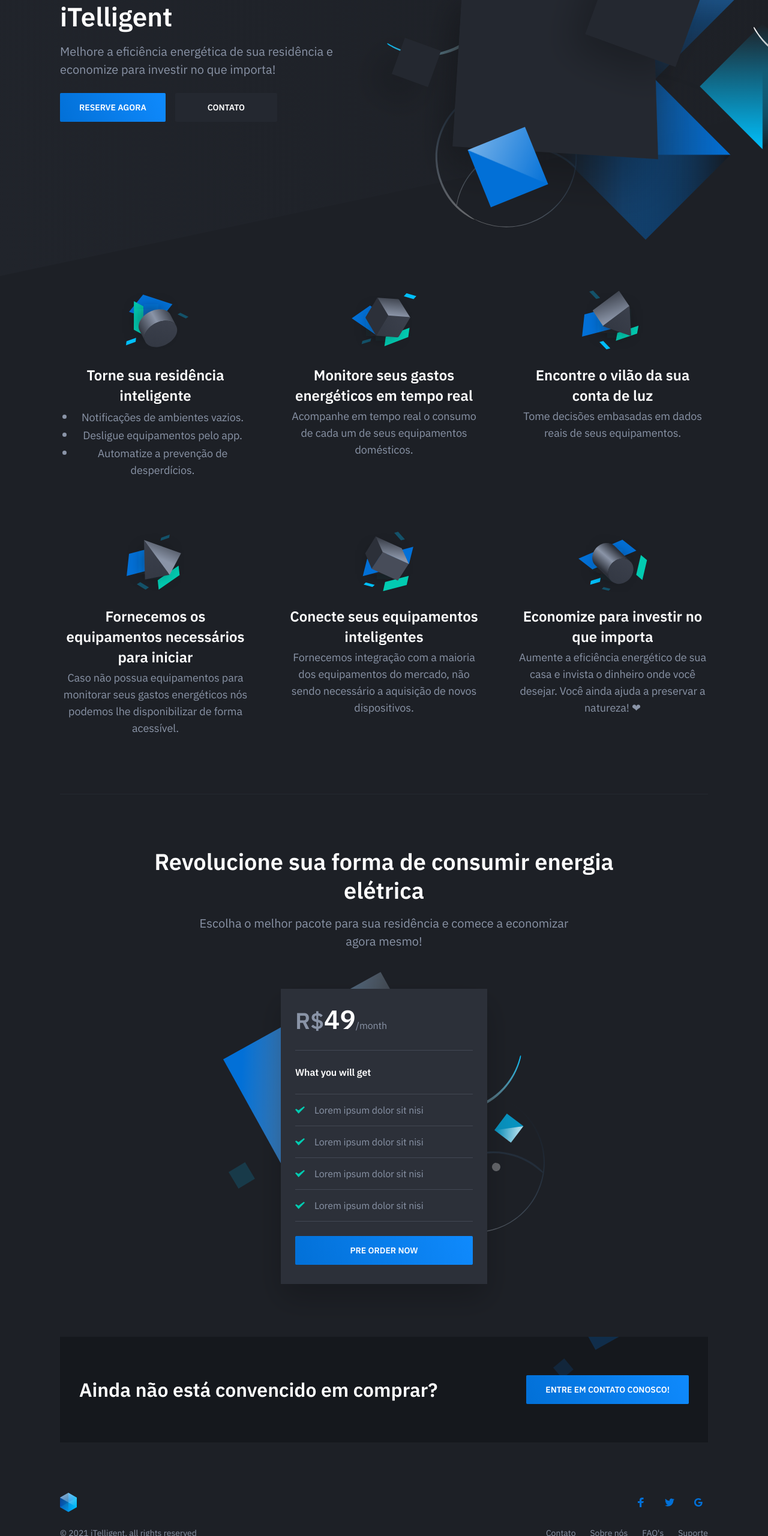
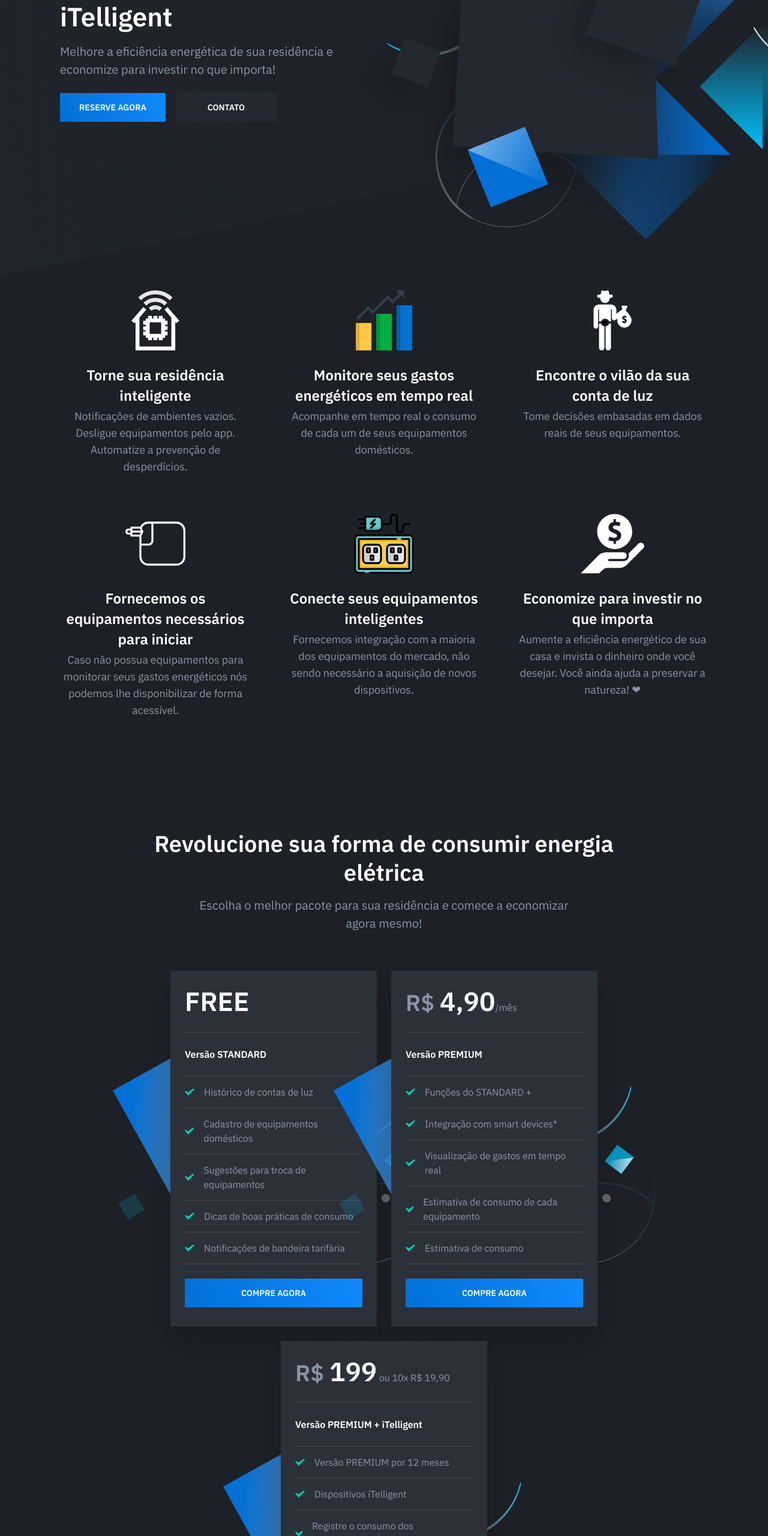
Before and after one commit to BrunoSimm/iTelligent, a website: page index.html in a window 1280 px wide. Shown: the part 240-2800 px from the top of the page at 60% size. Drawn offline with nearby package versions, Linux system fonts and the light colour scheme.

Commit message:
Listagem de planos, icons de planos

```diff
--- a/index.html
+++ b/index.html
@@ -33,7 +33,7 @@
 						<div class="hero-copy">
 	                        <h1 class="hero-title mt-0">iTelligent</h1>
 	                        <p class="hero-paragraph">Melhore a eficiência energética de sua residência e economize para investir no que importa!</p>
-	                        <div class="hero-cta"><a class="button button-primary" href="#">RESERVE AGORA</a><a class="button" href="#">CONTATO</a></div>
+	                        <div class="hero-cta"><a class="button button-primary" href="#">RESERVE AGORA</a><a class="button" target="_blank" href="https://forms.gle/hw8UTjad1pN8d1469">CONTATO</a></div>
 						</div>
 						<div class="hero-figure anime-element">
 							<svg class="placeholder" width="528" height="396" viewBox="0 0 528 396">
@@ -61,27 +61,18 @@
                             <div class="feature text-center is-revealing">
                                 <div class="feature-inner">
                                     <div class="feature-icon">
-										<img src="dist/images/feature-icon-01.svg" alt="Feature 01">
+										<img src="dist/images/smart-home-svgrepo-com.svg" alt="Feature 01">
                                     </div>
                                     <h4 class="feature-title mt-24">Torne sua residência inteligente</h4>
-                                    <ul>
-                                        <li>
                                             <p class="text-sm mb-0">Notificações de ambientes vazios.</p>
-                                        </li>
-                                        <li>
                                             <p class="text-sm mb-0">Desligue equipamentos pelo app.</p>
-                                        </li>
-                                        <li>
                                             <p class="text-sm mb-0">Automatize a prevenção de desperdícios.</p>
-                                        </li>
-                                    </ul>
-
                                 </div>
                             </div>
 							<div class="feature text-center is-revealing">
                                 <div class="feature-inner">
                                     <div class="feature-icon">
-										<img src="dist/images/feature-icon-02.svg" alt="Feature 02">
+										<img src="dist/images/statistics-svgrepo-com.svg" alt="Feature 02">
                                     </div>
                                     <h4 class="feature-title mt-24">Monitore seus gastos energéticos em tempo real</h4>
                                     <p class="text-sm mb-0">Acompanhe em tempo real o consumo de cada um de seus equipamentos domésticos.</p>
@@ -90,7 +81,7 @@
                             <div class="feature text-center is-revealing">
                                 <div class="feature-inner">
                                     <div class="feature-icon">
-										<img src="dist/images/feature-icon-03.svg" alt="Feature 03">
+										<img src="dist/images/bandit-svgrepo-com.svg" alt="Feature 03">
                                     </div>
                                     <h4 class="feature-title mt-24">Encontre o vilão da sua conta de luz</h4>
                                     <p class="text-sm mb-0">Tome decisões embasadas em dados reais de seus equipamentos.</p>
@@ -99,7 +90,7 @@
                             <div class="feature text-center is-revealing">
                                 <div class="feature-inner">
                                     <div class="feature-icon">
-										<img src="dist/images/feature-icon-04.svg" alt="Feature 04">
+										<img src="dist/images/plug-energy-svgrepo-com.svg" alt="Feature 04">
                                     </div>
                                     <h4 class="feature-title mt-24">Fornecemos os equipamentos necessários para iniciar</h4>
                                     <p class="text-sm mb-0">Caso não possua equipamentos para monitorar seus gastos energéticos nós podemos lhe disponibilizar de forma acessível.</p>
@@ -108,7 +99,7 @@
 							<div class="feature text-center is-revealing">
                                 <div class="feature-inner">
                                     <div class="feature-icon">
-										<img src="dist/images/feature-icon-05.svg" alt="Feature 05">
+										<img src="dist/images/plug-socket-svgrepo2.svg" alt="Feature 05">
                                     </div>
                                     <h4 class="feature-title mt-24">Conecte seus equipamentos inteligentes</h4>
                                     <p class="text-sm mb-0">Fornecemos integração com a maioria dos equipamentos do mercado, não sendo necessário a aquisição de novos dispositivos.</p>
@@ -117,7 +108,7 @@
                             <div class="feature text-center is-revealing">
                                 <div class="feature-inner">
                                     <div class="feature-icon">
-										<img src="dist/images/feature-icon-06.svg" alt="Feature 06">
+										<img src="dist/images/save-money-cash-savings-money-reserve-svgrepo-com.svg" alt="Feature 06">
                                     </div>
                                     <h4 class="feature-title mt-24">Economize para investir no que importa</h4>
                                     <p class="text-sm mb-0">Aumente a eficiência energético de sua casa e invista o dinheiro onde você desejar. Você ainda ajuda a preservar a natureza! &#10084; </p>
@@ -140,26 +131,95 @@
                                 <div class="pricing-table-inner is-revealing">
                                     <div class="pricing-table-main">
                                         <div class="pricing-table-header pb-24">
-                                            <div class="pricing-table-price"><span class="pricing-table-price-currency h2">R$</span><span class="pricing-table-price-amount h1">49</span><span class="text-xs">/month</span></div>
+                                            <div class="pricing-table-price"><span class="pricing-table-price-currency h2"></span><span class="pricing-table-price-amount h1">FREE</span><span class="text-xs"></span></div>
                                         </div>
-										<div class="pricing-table-features-title text-xs pt-24 pb-24">What you will get</div>
+										<div class="pricing-table-features-title text-xs pt-24 pb-24">Versão STANDARD</div>
                                         <ul class="pricing-table-features list-reset text-xs">
                                             <li>
-                                                <span>Lorem ipsum dolor sit nisi</span>
+                                                <span>Histórico de contas de luz</span>
                                             </li>
                                             <li>
-                                                <span>Lorem ipsum dolor sit nisi</span>
+                                                <span>Cadastro de equipamentos domésticos</span>
                                             </li>
                                             <li>
-                                                <span>Lorem ipsum dolor sit nisi</span>
+                                                <span>Sugestões para troca de equipamentos</span>
                                             </li>
 											<li>
-												<span>Lorem ipsum dolor sit nisi</span>
+												<span>Dicas de boas práticas de consumo</span>
+											</li>
+                                            <li>
+												<span>Notificações de bandeira tarifária</span>
 											</li>
                                         </ul>
                                     </div>
                                     <div class="pricing-table-cta mb-8">
-                                        <a class="button button-primary button-shadow button-block" href="#">Pre order now</a>
+                                        <a class="button button-primary button-shadow button-block" href="#">Compre agora</a>
+                                    </div>
+                                </div>
+                            </div>
+
+                            <div class="pricing-table">
+                                <div class="pricing-table-inner is-revealing">
+                                    <div class="pricing-table-main">
+                                        <div class="pricing-table-header pb-24">
+                                            <div class="pricing-table-price"><span class="pricing-table-price-currency h2">R$ </span><span class="pricing-table-price-amount h1">4,90</span><span class="text-xs">/mês</span></div>
+                                        </div>
+										<div class="pricing-table-features-title text-xs pt-24 pb-24">Versão PREMIUM</div>
+                                        <ul class="pricing-table-features list-reset text-xs">
+                                            <li>
+                                                <span>Funções do STANDARD +</span>
+                                            </li>
+                                            <li>
+                                                <span>Integração com smart devices*</span>
+                                            </li>
+                                            <li>
+                                                <span>Visualização de gastos em tempo real</span>
+                                            </li>
+											<li>
+												<span>Estimativa de consumo de cada equipamento</span>
+											</li>
+                                            <li>
+												<span>Estimativa de consumo</span>
+											</li>
+                                        </ul>
+                                    </div>
+                                    <div class="pricing-table-cta mb-8">
+                                        <a class="button button-primary button-shadow button-block" href="#">Compre agora</a>
+                                    </div>
+                                </div>
+                            </div>
+
+                            <div class="pricing-table">
+                                <div class="pricing-table-inner is-revealing">
+                                    <div class="pricing-table-main">
+                                        <div class="pricing-table-header pb-24">
+                                            <div class="pricing-table-price"><span class="pricing-table-price-currency h2">R$ </span><span class="pricing-table-price-amount h1">199</span><span class="text-xs"> ou 10x R$ 19,90</span></div>
+                                        </div>
+										<div class="pricing-table-features-title text-xs pt-24 pb-24">Versão PREMIUM + iTelligent</div>
+                                        <ul class="pricing-table-features list-reset text-xs">
+                                            <li>
+												<span>Versão PREMIUM por 12 meses</span>
+											</li>
+                                            <li>
+                                                <span>Dispositivos iTelligent</span>
+                                            </li>
+                                            <li>
+                                                <span>Registre o consumo dos equipamentos conectados</span>
+                                            </li>
+                                            <li>
+                                                <span>Gerencie os equipamentos conectados</span>
+                                            </li>
+                                            <li>
+												<span>Alertas de desperdício energético</span>
+											</li>
+                                            <li>
+												<span>Ganhe benefícios por economizar</span>
+											</li>
+
+                                        </ul>
+                                    </div>
+                                    <div class="pricing-table-cta mb-8">
+                                        <a class="button button-primary button-shadow button-block" href="#">Compre agora</a>
                                     </div>
                                 </div>
                             </div>
@@ -171,9 +231,9 @@
 			<section class="cta section">
 				<div class="container">
 					<div class="cta-inner section-inner">
-						<h3 class="section-title mt-0">Ainda não está convencido em comprar?</h3>
+						<h3 class="section-title mt-0">Ainda não está convencido em comprar? +iFood</h3>
 						<div class="cta-cta">
-							<a class="button button-primary button-wide-mobile" href="#">Entre em contato conosco!</a>
+							<a class="button button-primary button-wide-mobile" target="_blank" href="https://forms.gle/hw8UTjad1pN8d1469">Entre em contato conosco!</a>
 						</div>
 					</div>
 				</div>
```
Also changed, not shown: dist/images/bandit-svgrepo-com.svg (added), dist/images/plug-energy-svgrepo-com.svg (added), dist/images/plug-socket-svgrepo2.svg (added), dist/images/save-energy-svgrepo-com.svg (added), dist/images/save-money-cash-savings-money-reserve-svgrepo-com.svg (added), dist/images/smart-home-svgrepo-com.svg (added), dist/images/statistics-svgrepo-com.svg (added).
